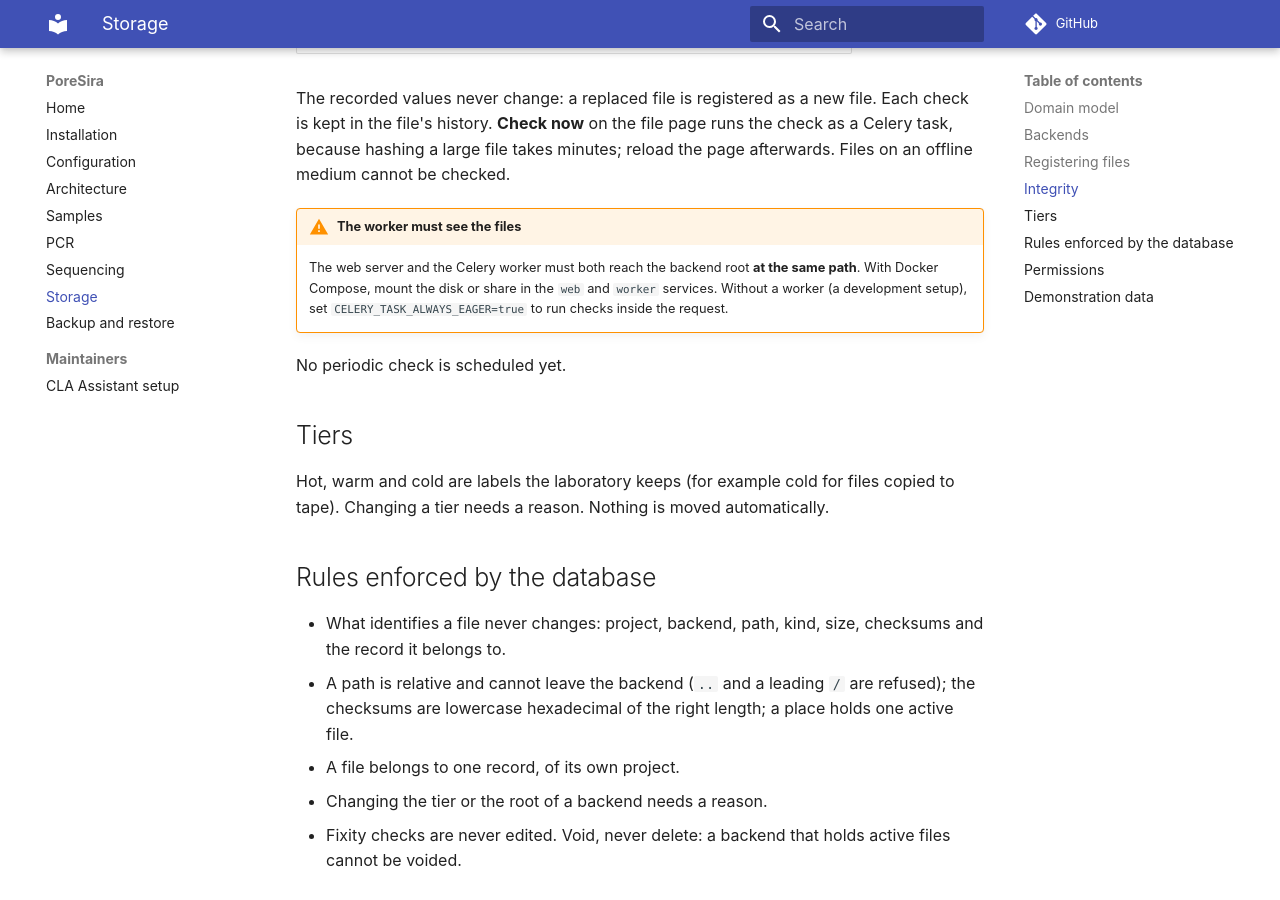
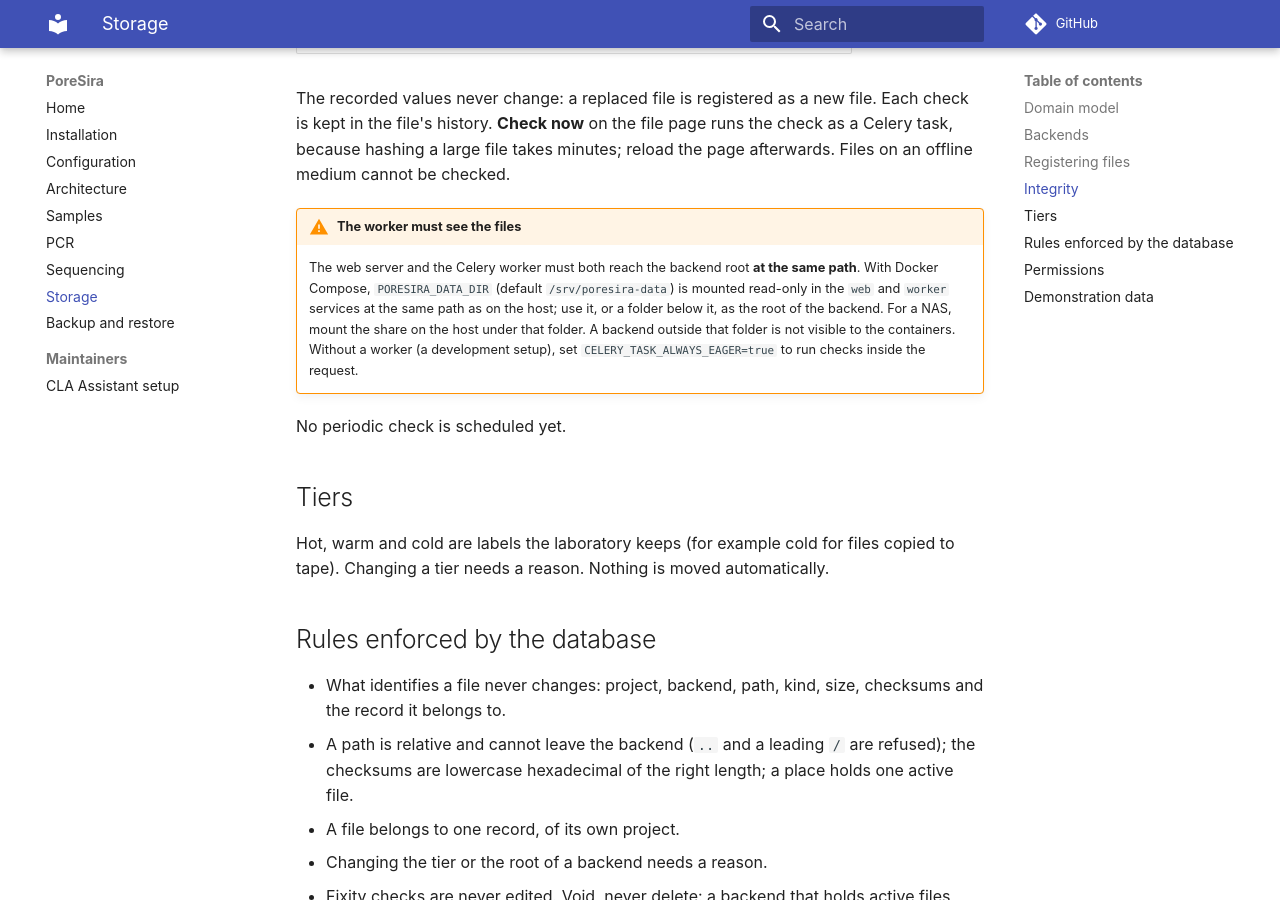
Before and after one commit to etibiri/poresira, an MkDocs documentation site: the page built from docs/storage.md, in a window 1280 px wide and 900 px high, scrolled down 2360 px. Built offline with MkDocs 1.6.1 and Material for MkDocs 9.7.7, drawn with Linux system fonts in a browser that asks for light colours; comment, search, counter and statistics services are not loaded.

Commit message:
feat(deploy): mount the data folder read-only in the web and worker services

```diff
--- a/docs/storage.md
+++ b/docs/storage.md
@@ -90,8 +90,11 @@ be checked.
 
 !!! warning "The worker must see the files"
     The web server and the Celery worker must both reach the backend root **at the same path**. With
-    Docker Compose, mount the disk or share in the `web` and `worker` services. Without a worker
-    (a development setup), set `CELERY_TASK_ALWAYS_EAGER=true` to run checks inside the request.
+    Docker Compose, `PORESIRA_DATA_DIR` (default `/srv/poresira-data`) is mounted read-only in the
+    `web` and `worker` services at the same path as on the host; use it, or a folder below it, as
+    the root of the backend. For a NAS, mount the share on the host under that folder. A backend
+    outside that folder is not visible to the containers. Without a worker (a development setup),
+    set `CELERY_TASK_ALWAYS_EAGER=true` to run checks inside the request.
 
 No periodic check is scheduled yet.
 
```
Also changed, not shown: docker-compose.yml (+8 -0 lines), docs/configuration.md (+1 -0 lines), 1 other file.
